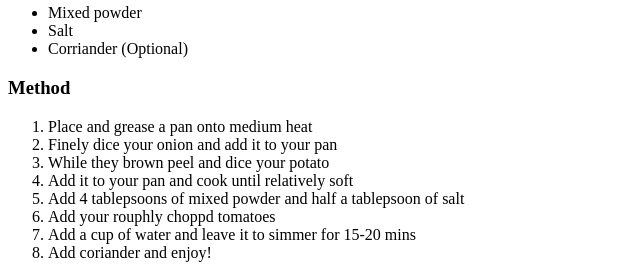
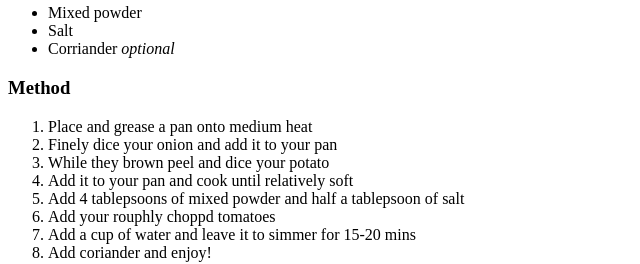
Before and after one commit to Yus-oof/Odin-recipes, a plain HTML site: page recipes/chana.html in a window 1280 px wide. Shown: the part 589-853 px from the top of the page, 0-640 px from the left. Drawn offline with Linux system fonts and the light colour scheme.

Commit message:
Updated chana.html

```diff
--- a/recipes/chana.html
+++ b/recipes/chana.html
@@ -25,7 +25,7 @@
         <li>Two tomatoes</li>
         <li>Mixed powder</li>
         <li>Salt</li>
-        <li>Corriander (Optional)</li>
+        <li>Corriander <em>optional</em></li>
     </ul>
 
     <h3>Method</h3>
```
